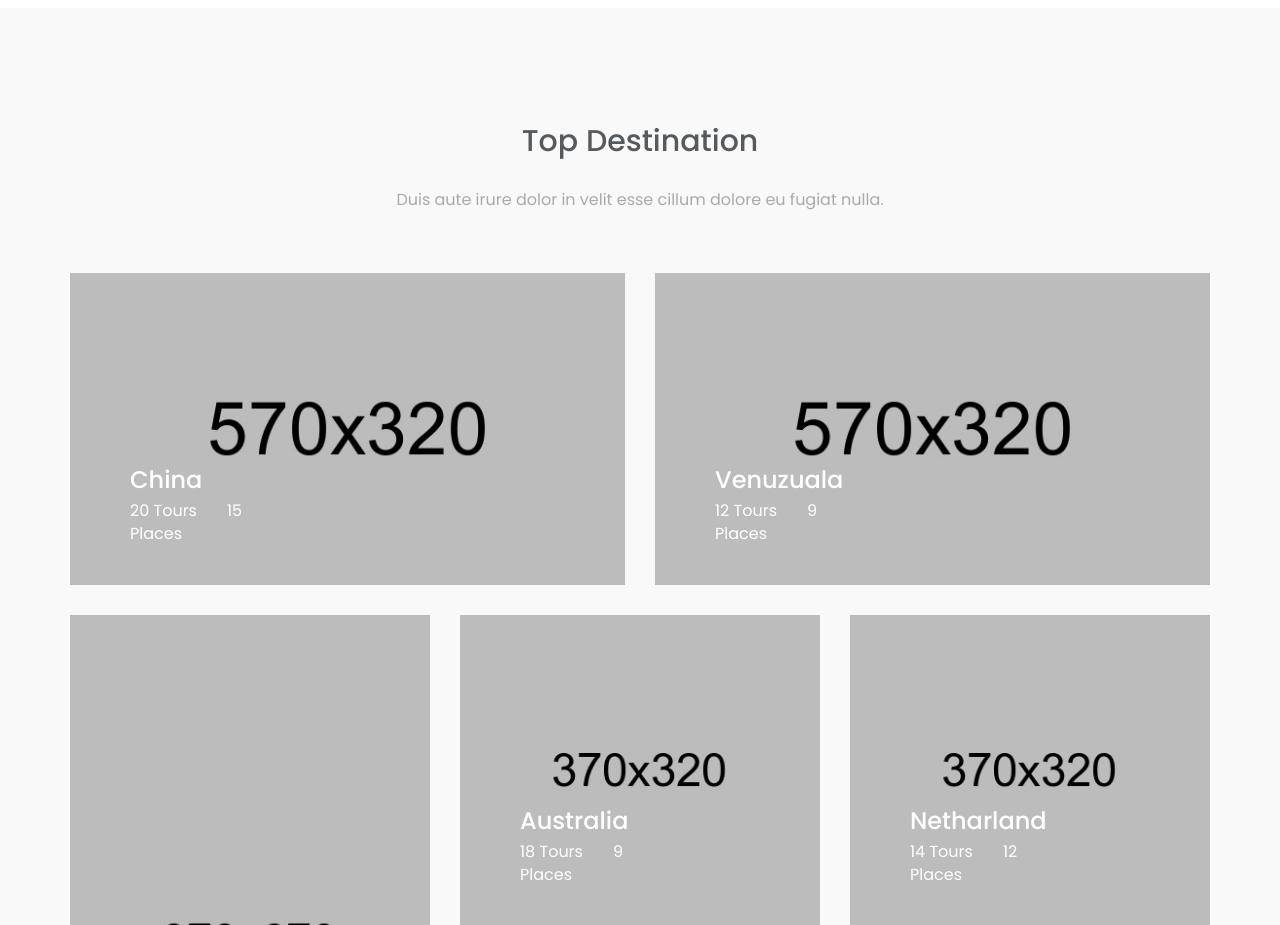
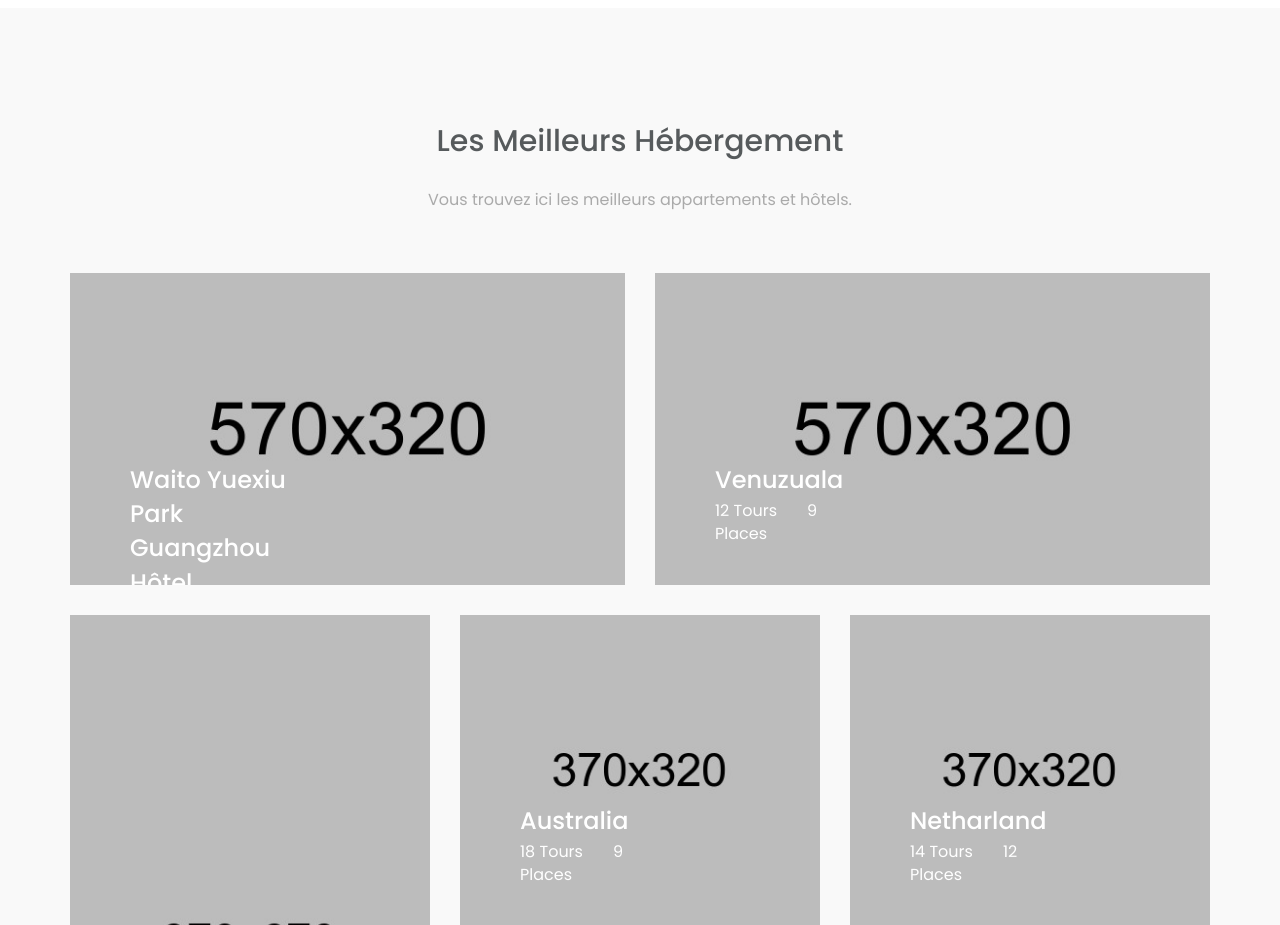
Before and after one commit to Salma2032/PROJECT, a plain HTML site: page index.html in a window 1280 px wide. Shown: the part 1560-2485 px from the top of the page. Drawn offline with nearby package versions, Linux system fonts and the light colour scheme.

Commit message:
Update index.html

```diff
--- a/index.html
+++ b/index.html
@@ -542,10 +542,10 @@
 
 															  	<option value="default">enter your destination location</option><!-- /.option-->
 
-															  	<option value="istambul">istambul</option><!-- /.option-->
-
-															  	<option value="mosko">mosko</option><!-- /.option-->
-															  	<option value="cairo">cairo</option><!-- /.option-->
+															  	<option value="istambul">Thailand</option><!-- /.option-->
+
+															  	<option value="mosko">Chine</option><!-- /.option-->
+															  	<option value="cairo">Qatar</option><!-- /.option-->
 
 															</select><!-- /.select-->
 														</div><!-- /.travel-select-icon -->
@@ -662,10 +662,10 @@
 				<div class="gallery-details">
 					<div class="gallary-header text-center">
 						<h2>
-							top destination
+							Les Meilleurs Hébergement
 						</h2>
 						<p>
-							Duis aute irure dolor in  velit esse cillum dolore eu fugiat nulla.
+							Vous trouvez ici les meilleurs appartements et hôtels.
 						</p>
 					</div><!--/.gallery-header-->
 					<div class="gallery-box">
@@ -677,10 +677,10 @@
 						  				<div class="filtr-item">
 											<img src="assets/images/gallary/g1.jpg" alt="portfolio image"/>
 											<div class="item-title">
-												<a href="#">
-													china
+												<a href="">
+													Waito  Yuexiu Park Guangzhou hôtel
 												</a>
-												<p><span>20 tours</span><span>15 places</span></p>
+												<p><span>1 nuit</span><span>Chine US$50</span></p>
 											</div><!-- /.item-title -->
 										</div><!-- /.filtr-item -->
 						  			</div><!-- /.col -->
```
